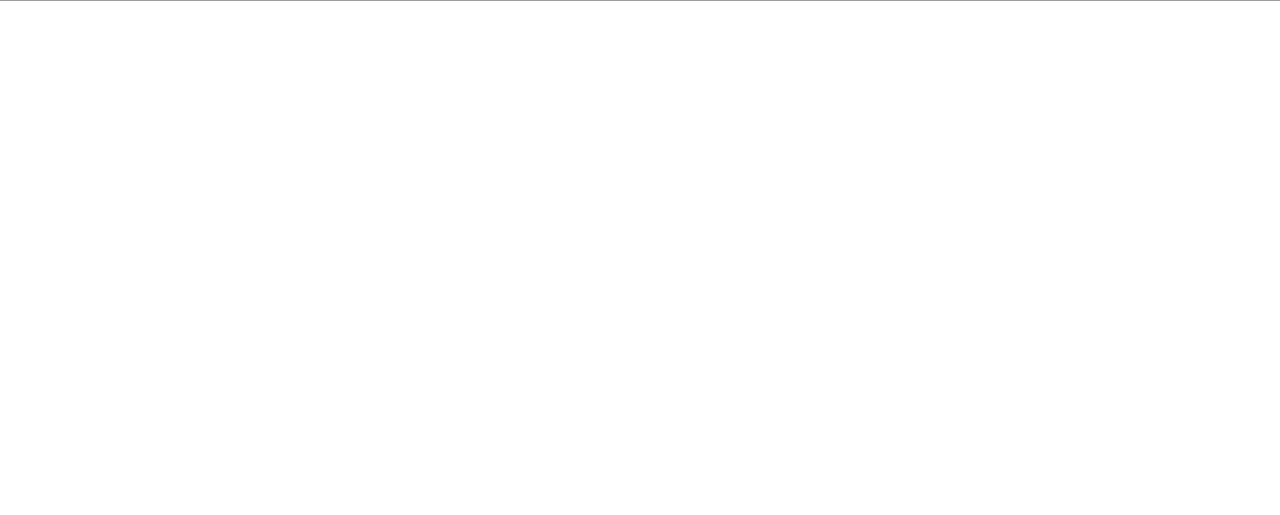
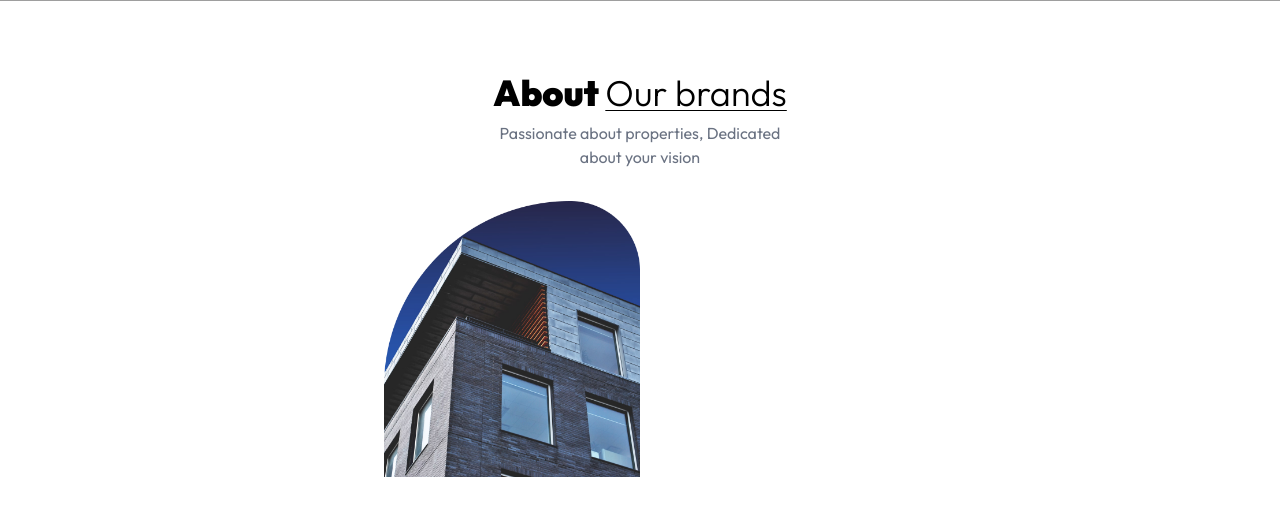
Before and after one commit to suryakiran18239/real-estate, a React (Vite) app: page / in a window 1280 px wide. Shown: the part 799-1314 px from the top of the page. Before the commit the page ends 816 px from the top, so only its background shows below. Built offline with nearby package versions, Linux system fonts and the light colour scheme; grey boxes are pictures that could not be loaded.

Commit message:
added about intial content

```diff
--- a/src/App.jsx
+++ b/src/App.jsx
@@ -1,10 +1,12 @@
 import React from "react";
 import Header from "./components/Header";
+import About from "./components/About";
 
 function App() {
   return (
     <div className="w-full overflow-hidden">
       <Header />
+      <About />
     </div>
   );
 }
--- /dev/null
+++ b/src/components/About.jsx
@@ -0,0 +1,29 @@
+import React from "react";
+import { assets } from "../assets/assets";
+const About = () => {
+  return (
+    <div
+      className="flex flex-col items-center justify-center container p-14 md:px-20 lg:px-32 w-full overflow-hidden"
+      id="About"
+    >
+      <h1 className="text-2xl sm:text-4xl font-black mb-2">
+        About{" "}
+        <span className="underline underline-offset-4 decoration-1 under font-light">
+          Our brands
+        </span>
+      </h1>
+      <p className="text-gray-500 text-center mb-8 max-w-80">
+        Passionate about properties, Dedicated about your vision
+      </p>
+      <div>
+        <img
+          src={assets.brand_img}
+          alt=""
+          className="w-full sm:w-1/2 max-w-lg"
+        />
+      </div>
+    </div>
+  );
+};
+
+export default About;
```
